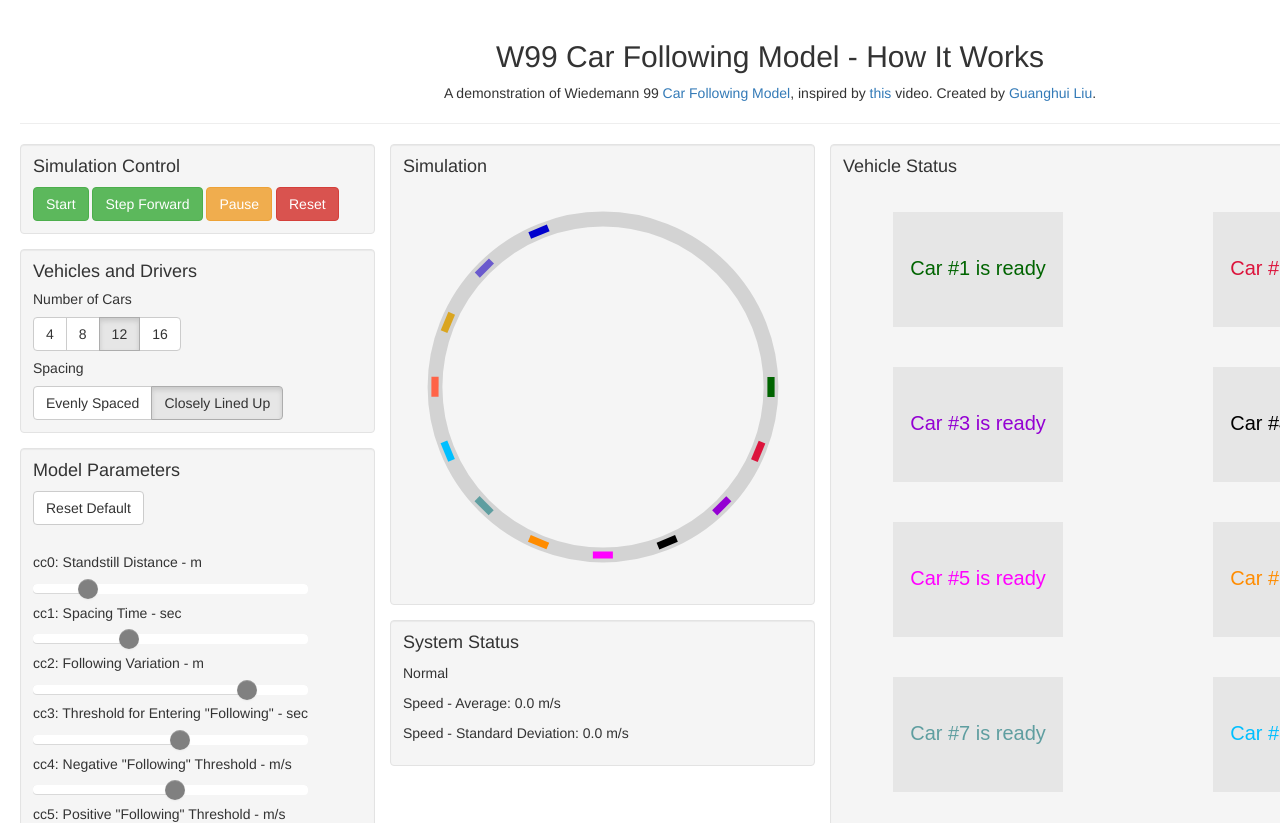
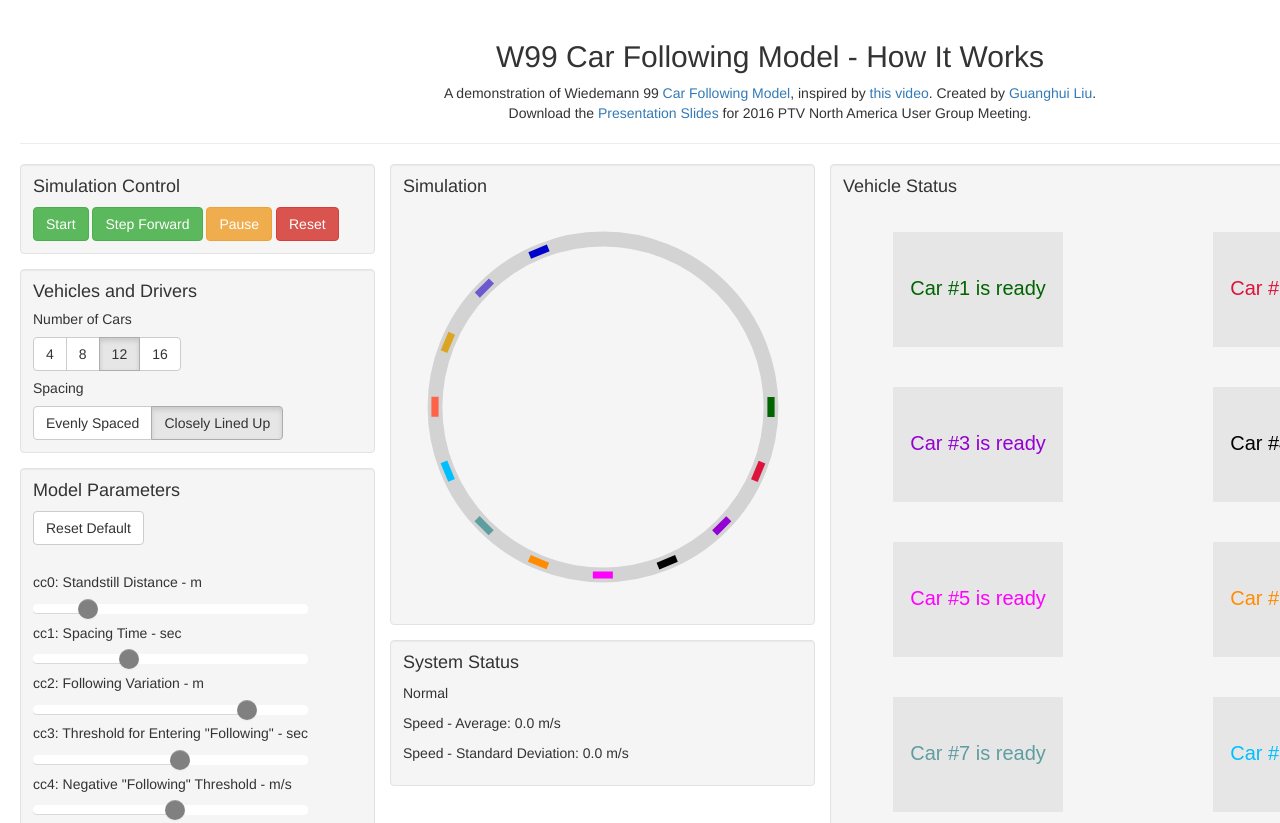
Before and after one commit to glgh/glgh.github.io, a plain HTML site: page index.html in a window 1280 px wide. Shown: the top 823 px of the page. Drawn offline with Linux system fonts and the light colour scheme.

Commit message:
Update for 2016 PTV UGM Presentation

```diff
--- a/index.html
+++ b/index.html
@@ -5,7 +5,7 @@
     <meta http-equiv="X-UA-Compatible" content="IE=edge">
     <meta name="viewport" content="width=device-width, initial-scale=1">
     <!-- The above 3 meta tags *must* come first in the head; any other head content must come *after* these tags -->
-    <title>Car Following 101</title>
+    <title>Wiedemann 99 Explained</title>
 
     <link href="css/bootstrap.min.css" rel="stylesheet">
     <link href="css/bootstrap-slider.css" rel="stylesheet">
@@ -27,8 +27,13 @@
         <h2><center>W99 Car Following Model - How It Works</center></h2>
         <p>
           <center>
-          A demonstration of Wiedemann 99 <a target="_blank" href="https://en.wikipedia.org/wiki/Microscopic_traffic_flow_model">Car Following Model</a>, inspired by <a target="_blank" href="https://youtu.be/7wm-pZp_mi0">this</a> video.
+          A demonstration of Wiedemann 99 <a target="_blank" href="https://en.wikipedia.org/wiki/Microscopic_traffic_flow_model">Car Following Model</a>, inspired by <a target="_blank" href="https://youtu.be/7wm-pZp_mi0">this video</a>.
           Created by <a target="_blank" href="mailto:contact@w99demo.com">Guanghui Liu</a>.
+          <!-- The source code is released under <a target="_blank" href="LICENSE">MIT license</a> and available on <a target="_blank" href="https://github.com/glgh/w99-demo">GitHub</a>. -->
+
+          <br>
+          Download the <a target="_blank" href="w99demo_ptv_ugm.pdf">Presentation Slides</a> for 2016 PTV North America User Group Meeting.
+          <br>
           </center>
         </p>
         <hr>
```
Also changed, not shown: 1 other file.
